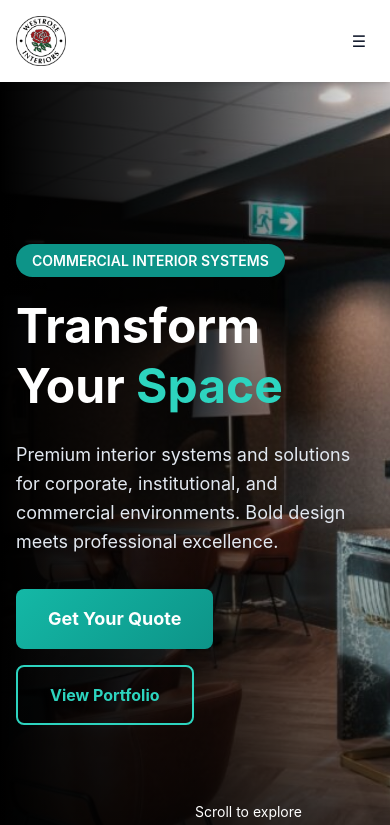
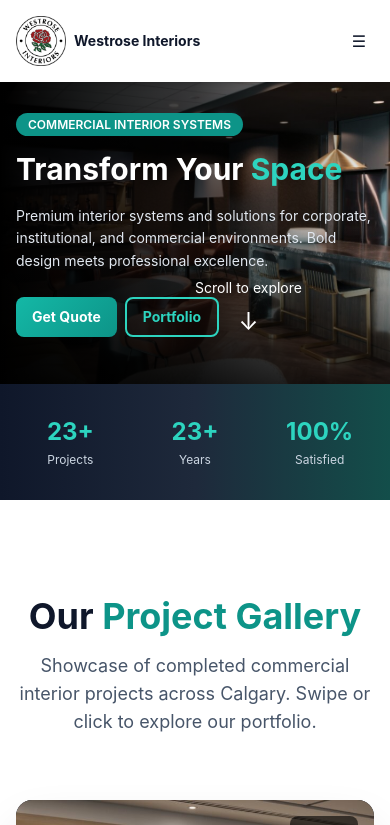
Before and after one commit to westjames1982-ctrl/westrose-interiors, a Next.js app: page / in a window 390 px wide. Shown: the top 825 px of the page. Built offline with nearby package versions, Linux system fonts and the light colour scheme.

Commit message:
Fix: Mobile responsive design - show company name, scale hero image, responsive text and stats

```diff
--- a/src/components/Header.tsx
+++ b/src/components/Header.tsx
@@ -15,7 +15,7 @@ export default function Header() {
   return (
     <header className="fixed top-0 w-full bg-white shadow-md z-50">
       <nav className="max-w-7xl mx-auto px-4 py-4 flex justify-between items-center">
-        <div className="flex items-center gap-2">
+        <div className="flex items-center gap-2 flex-1">
           <Image
             src="/logo/westrose-logo.png"
             alt="Westrose Interiors Logo"
@@ -23,9 +23,9 @@ export default function Header() {
             height={50}
             className="rounded"
           />
-          <div className="hidden md:block">
-            <h1 className="text-lg font-bold text-slate-900">Westrose Interiors</h1>
-            <p className="text-xs text-teal-600">Commercial Interior Systems</p>
+          <div>
+            <h1 className="text-sm md:text-lg font-bold text-slate-900">Westrose Interiors</h1>
+            <p className="text-xs text-teal-600 hidden sm:block">Commercial Interior Systems</p>
           </div>
         </div>
 
--- a/src/components/Hero.tsx
+++ b/src/components/Hero.tsx
@@ -11,7 +11,7 @@ export default function Hero() {
   return (
     <section id="home" className="relative w-full overflow-hidden pt-16">
       {/* Full-Width Hero Background */}
-      <div className="relative w-full h-screen md:h-[600px] min-h-96">
+      <div className="relative w-full h-80 sm:h-96 md:h-[600px]">
         {/* Background Image */}
         <Image
           src="/images/58021682-1b91-44b1-a95f-e9caedbfc78f.jpg"
@@ -29,33 +29,33 @@ export default function Hero() {
         <div className="absolute inset-0 flex items-center">
           <div className="max-w-7xl mx-auto px-4 w-full">
             <div className="max-w-2xl">
-              <div className="mb-6 inline-block">
-                <span className="bg-teal-600 text-white px-4 py-2 rounded-full text-sm font-semibold">
+              <div className="mb-4 inline-block">
+                <span className="bg-teal-600 text-white px-3 py-1 rounded-full text-xs sm:text-sm font-semibold">
                   COMMERCIAL INTERIOR SYSTEMS
                 </span>
               </div>
 
-              <h1 className="text-5xl md:text-7xl font-bold text-white mb-6 leading-tight">
+              <h1 className="text-3xl sm:text-4xl md:text-7xl font-bold text-white mb-4 sm:mb-6 leading-tight">
                 Transform Your <span className="text-teal-400">Space</span>
               </h1>
 
-              <p className="text-lg md:text-xl text-slate-200 mb-8 leading-relaxed max-w-xl">
+              <p className="text-sm sm:text-base md:text-xl text-slate-200 mb-6 sm:mb-8 leading-relaxed max-w-xl">
                 Premium interior systems and solutions for corporate, institutional, and commercial environments.
                 Bold design meets professional excellence.
               </p>
 
-              <div className="flex gap-4 flex-wrap">
+              <div className="flex gap-2 sm:gap-4 flex-wrap">
                 <button
                   onClick={scrollToContact}
-                  className="cta-button px-8 py-4 rounded-lg text-white font-bold text-lg hover:shadow-2xl transform hover:scale-105 transition"
+                  className="cta-button px-4 sm:px-8 py-2 sm:py-4 rounded-lg text-white font-bold text-sm sm:text-lg hover:shadow-2xl transform hover:scale-105 transition"
                 >
-                  Get Your Quote
+                  Get Quote
                 </button>
                 <button
                   onClick={() => document.getElementById('portfolio')?.scrollIntoView({ behavior: 'smooth' })}
-                  className="px-8 py-4 rounded-lg border-2 border-teal-400 text-teal-400 font-bold hover:bg-teal-400 hover:text-slate-900 transition transform hover:scale-105"
+                  className="px-4 sm:px-8 py-2 sm:py-4 rounded-lg border-2 border-teal-400 text-teal-400 font-bold text-sm sm:text-lg hover:bg-teal-400 hover:text-slate-900 transition transform hover:scale-105"
                 >
-                  View Portfolio
+                  Portfolio
                 </button>
               </div>
             </div>
@@ -72,26 +72,26 @@ export default function Hero() {
       </div>
 
       {/* Stats Bar */}
-      <div className="bg-gradient-to-r from-slate-900 via-slate-800 to-teal-900 text-white py-16">
+      <div className="bg-gradient-to-r from-slate-900 via-slate-800 to-teal-900 text-white py-8 sm:py-12 md:py-16">
         <div className="max-w-7xl mx-auto px-4">
-          <div className="grid md:grid-cols-3 gap-12">
+          <div className="grid grid-cols-3 md:grid-cols-3 gap-4 sm:gap-12">
             <div className="text-center group">
-              <div className="text-5xl md:text-6xl font-bold text-teal-400 mb-3 group-hover:scale-110 transition">
+              <div className="text-2xl sm:text-4xl md:text-6xl font-bold text-teal-400 mb-1 sm:mb-3 group-hover:scale-110 transition">
                 23+
               </div>
-              <p className="text-slate-300 text-lg">Completed Projects</p>
+              <p className="text-slate-300 text-xs sm:text-base md:text-lg">Projects</p>
             </div>
             <div className="text-center group">
-              <div className="text-5xl md:text-6xl font-bold text-teal-400 mb-3 group-hover:scale-110 transition">
+              <div className="text-2xl sm:text-4xl md:text-6xl font-bold text-teal-400 mb-1 sm:mb-3 group-hover:scale-110 transition">
                 23+
               </div>
-              <p className="text-slate-300 text-lg">Years Experience</p>
+              <p className="text-slate-300 text-xs sm:text-base md:text-lg">Years</p>
             </div>
             <div className="text-center group">
-              <div className="text-5xl md:text-6xl font-bold text-teal-400 mb-3 group-hover:scale-110 transition">
+              <div className="text-2xl sm:text-4xl md:text-6xl font-bold text-teal-400 mb-1 sm:mb-3 group-hover:scale-110 transition">
                 100%
               </div>
-              <p className="text-slate-300 text-lg">Client Satisfaction</p>
+              <p className="text-slate-300 text-xs sm:text-base md:text-lg">Satisfied</p>
             </div>
           </div>
         </div>
```
